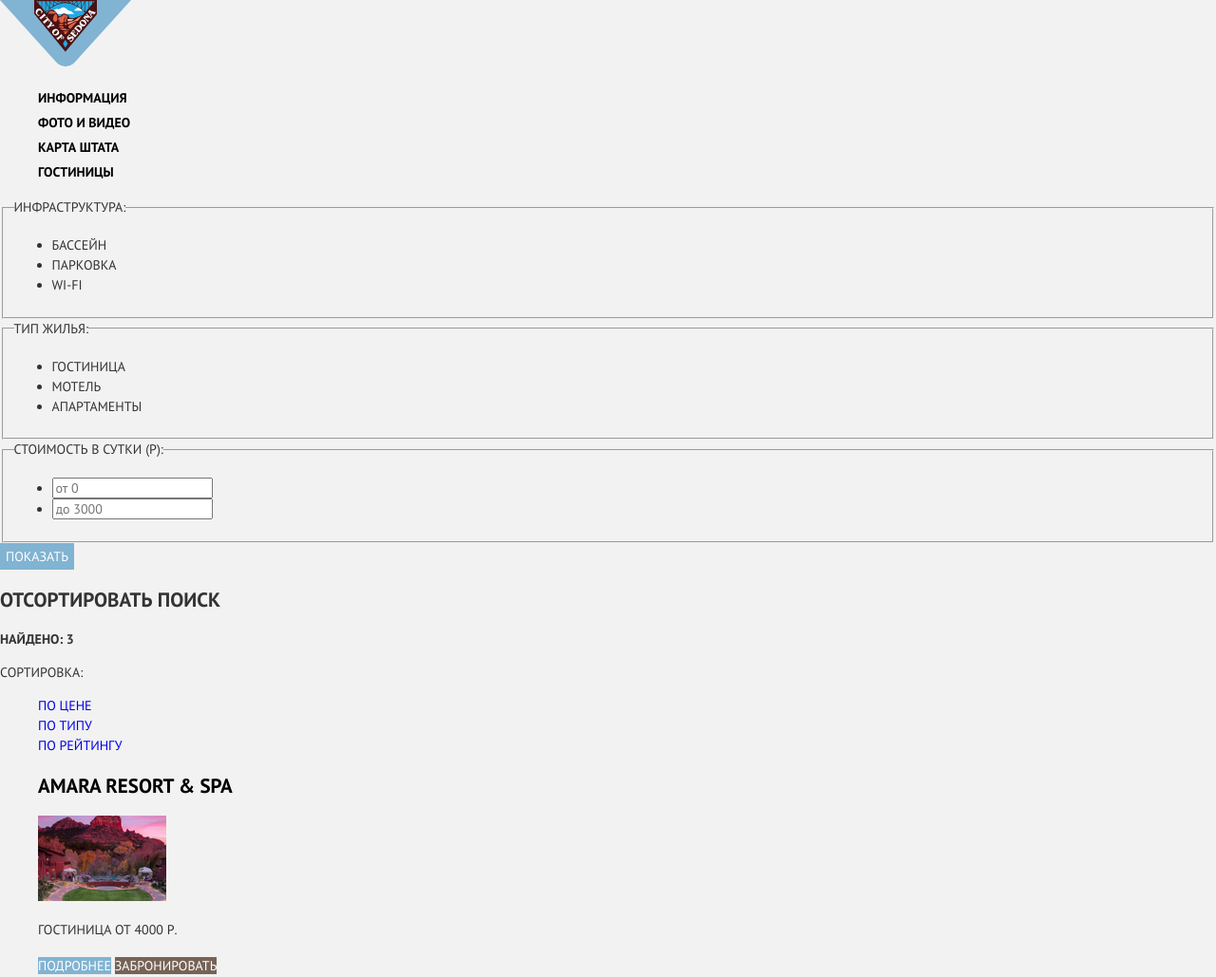
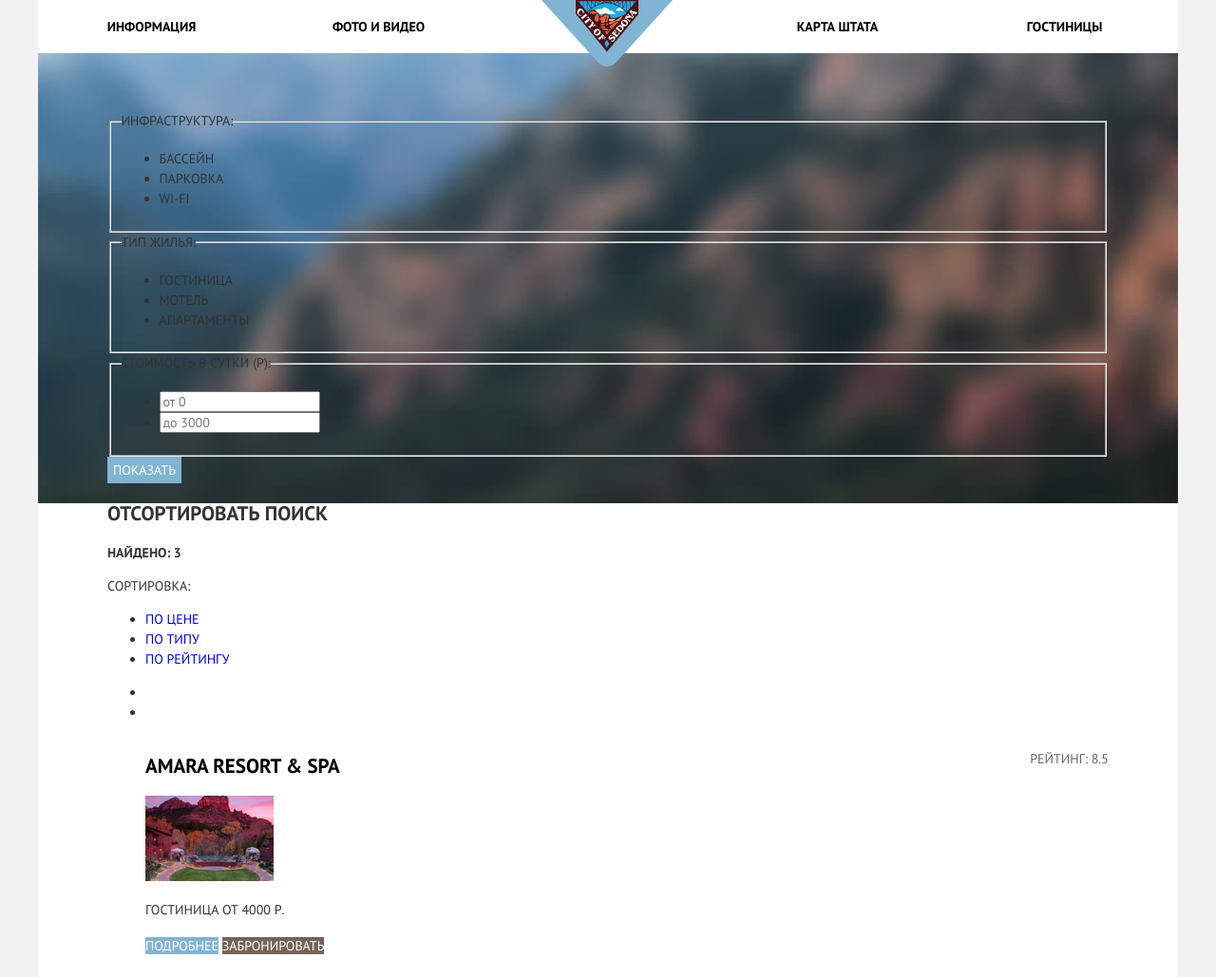
Before and after one commit to georgeramsson/881615-sedona-24, a plain HTML site: page hotels.html in a window 1280 px wide. Shown: the top 1029 px of the page at 95% size. Drawn offline with Linux system fonts and the light colour scheme.

Commit message:
Сетки проба №1
Попытка изобразить сетки

```diff
--- a/css/style.css
+++ b/css/style.css
@@ -12,6 +12,11 @@ body {
 
 a {
   text-decoration: none;
+}
+
+img {
+  max-width: 100%;
+  height: auto;
 }
 
 .visually-hidden:not(:focus):not(:active),
@@ -29,6 +34,14 @@ input[type="radio"].visually-hidden {
   overflow: hidden;
 }
 
+.container {
+  width: 1200px;
+  margin: 0 auto;
+  padding: 0;
+
+  background: url(../img/background-header.jpg) top no-repeat;
+}
+
 .main-header,
 .features,
 .hotel-search,
@@ -38,13 +51,10 @@ input[type="radio"].visually-hidden {
   text-transform: uppercase;
 }
 
-
-
 .site-navigation,
 .features-list,
 .features-item-list {
   list-style: none;
-
 }
 
 .site-navigation a {
@@ -80,15 +90,57 @@ input[type="radio"].visually-hidden {
   background-color: #503e33;
 }
 
+.main-header {
+  width: 100%;
+  margin-bottom: 61px;
+}
+
+.main-navigation {
+  position: relative;
+}
+
+.site-navigation {
+  display: flex;
+  align-items: center;
+
+  height: 56px;
+  margin: 0;
+  padding: 0;
+
+  background-color: #ffffff;
+}
+
+.main-header-logo {
+  width: 138px;
+  height: 70px;
+
+  position: absolute;
+  left: 530px;
+  top: 0;
+}
+
+.site-navigation li {
+  width: 239px;
+  text-align: center;
+}
+
+.site-navigation li:nth-child(2) {
+  margin-right: 244px;
+}
+
 .intro {
   text-align: center;
 
-  background: url(../img/background-header.jpg) center no-repeat;
+  margin-bottom: 147px;
 }
 
 .features {
   text-align: center;
   line-height: 21px;
+
+  margin-bottom: 55px;
+
+  background-color: #ffffff;
 }
 
 .features h3 {
@@ -129,6 +181,7 @@ input[type="radio"].visually-hidden {
   line-height: 24px;
 
   text-align: center;
+  background-color: #ffffff;
 }
 
 .hotel-search b {
@@ -180,6 +233,9 @@ input[type="radio"].visually-hidden {
 
 
 .main-footer {
+  display: flex;
+  justify-content: space-around;
+
   background-color: #f9fbf6;
 }
 
@@ -188,8 +244,27 @@ input[type="radio"].visually-hidden {
   font-weight: bold;
 }
 
-.catalog ul {
+.inner .container {
+  background: url(../img/filter-background.jpg) top no-repeat;
+}
+
+.filters,
+.catalog,
+.inner-footer {
+  padding: 0 73px;
+}
+
+.catalog {
+  background-color: #fefefe;
+}
+
+.catalog-list {
   list-style: none;
+}
+
+.catalog-item {
+  display: flex;
+  justify-content: space-between;
 }
 
 .hotel-caption a {
--- a/hotels.html
+++ b/hotels.html
@@ -13,20 +13,21 @@
     <div class="container">
 
       <header class="main-header">
-        <nav class="main-navigator">
-          <a class="main-header-logo" href="index.html">
-            <img src="img/header-logo.svg" width="138" height="70" alt="Город Седона">
-          </a>
-          <ul class="site-navigation">
+        <nav class="main-navigation">
+          <ul class="site-navigation inner-site-navigation">
             <li><a href="#">Информация</a></li>
             <li><a href="#">Фото и видео</a></li>
             <li><a href="#">Карта штата</a></li>
             <li><a class="site-navigation-current">Гостиницы</a></li>
           </ul>
+          <a class="main-header-logo" href="index.html">
+            <img src="img/header-logo.svg" width="138" height="70" alt="Город Седона">
+          </a>
         </nav>
+
       </header>
 
-      <main>
+      <main class="inner-main">
 
         <h1 class="visually-hidden">Выбор гостиницы</h1>
 
@@ -125,6 +126,7 @@
           </div>
           <ul class="catalog-list">
             <li class="catalog-item">
+              <div class="info-container">
                 <h3 class="hotel-caption">
                   <a href="#">Amara Resort & Spa</a>
                 </h3>
@@ -145,13 +147,17 @@
                   <a class="button button-more" href="#">Подробнее</a>
                   <a class="button button-booking" href="#">Забронировать</a>
                 </p>
+              </div>
+              <div class="rate-container">
                 <div class="stars">
                 </div>
                 <p class="catalog-item-rate">
                   <b>Рейтинг: 8.5</b>
                 </p>
+              </div>
             </li>
             <li class="catalog-item">
+              <div class="info-container">
                 <h3 class="hotel-caption">
                   <a href="#">Desert Quail Inn</a>
                 </h3>
@@ -172,13 +178,17 @@
                   <a class="button button-more" href="#">Подробнее</a>
                   <a class="button button-booking" href="#">Забронировать</a>
                 </p>
+              </div>
+              <div class="rate-container">
                 <div class="stars">
                 </div>
                 <p class="catalog-item-rate">
                   <b>Рейтинг: 8.9</b>
                 </p>
+              </div>
             </li>
             <li class="catalog-item">
+              <div class="info-container">
                 <h3 class="hotel-caption">
                   <a href="#">Villas at Poco Diablo</a>
                 </h3>
@@ -199,18 +209,21 @@
                   <a class="button button-more" href="#">Подробнее</a>
                   <a class="button button-booking" href="#">Забронировать</a>
                 </p>
+              </div>
+              <div class="rate-container">
                 <div class="stars">
                 </div>
                 <p class="catalog-item-rate">
                   <b>Рейтинг: 9.2</b>
                 </p>
+              </div>
             </li>
           </ul>
         </section>
 
       </main>
 
-      <footer class="main-footer">
+      <footer class="main-footer inner-footer">
         <p>
           <b>#VISITSEDONA</b>
         </p>
@@ -221,15 +234,14 @@
             <li><a class="social-button" href="#"><span class="visually-hidden">Наш Ютуб-канал</span></a></li>
           </ul>
         </div>
-        <p class="footer-copyright">
-          <b>Website by</b>
+        <div class="footer-copyright">
+          <p>Website by</p>
           <a href="https://htmlacademy.ru/intensive/htmlcss">
             <img src="img/logo-htmlacademy.svg" width="115" height="41" alt="Сайт HTML Academy">
           </a>
-        </p>
+        </div>
       </footer>
 
     </div>
-
   </body>
 </html>
```
Also changed, not shown: index.html (+5 -5 lines). Lines whose indentation alone changed are shown as unchanged.
